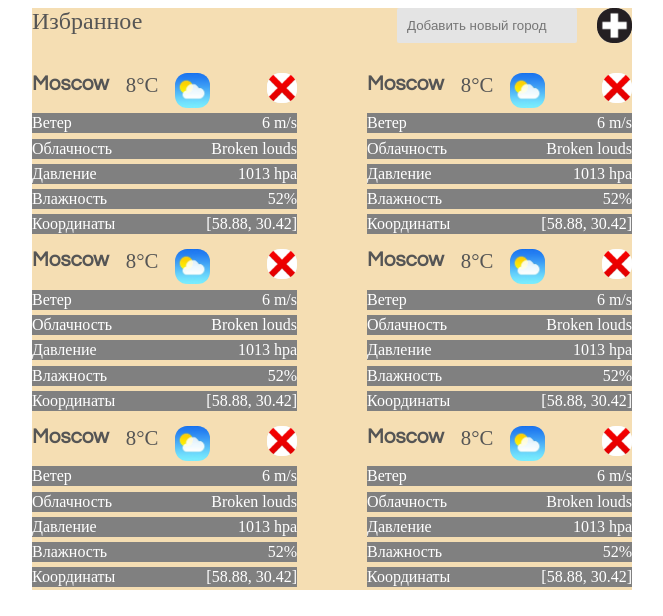
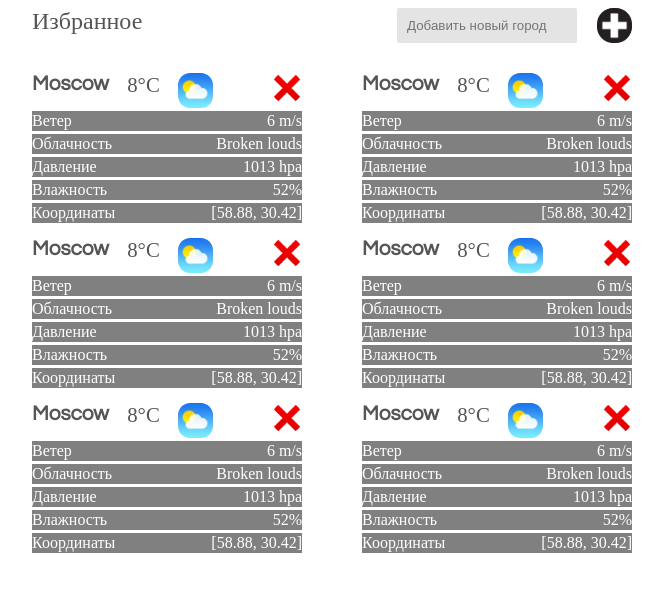
Before and after one commit to DanBasilaev/Itmo_web_6-sem, a website: page html/main.html in a window 1280 px wide. Shown: the part 184-800 px from the top of the page, without its empty margins (308-971 px from the left). Drawn offline with Linux system fonts and the light colour scheme.

Commit message:
Last
Доработка ошибок

```diff
--- a/css/style.css
+++ b/css/style.css
@@ -115,9 +115,11 @@ img{
 }
 
 ul.weather{
+  display: block;
   border: black;
   margin: 0;
   padding: 0;
+  width: 100%;
 }
 ul.weather li{
   list-style: none;
@@ -135,7 +137,6 @@ ul.weather span{
 
 /*---------Favorites*/
 .favorites{
-  background-color: wheat;
   margin-top: 3%;
 }
 
@@ -148,10 +149,10 @@ ul.menu{
   margin: 3% 0 0 0;
   padding: 0;
 }
-ul.menu li{
+ul.menu li.city{
   list-style: none;
   margin-top: 2%;
-  width: 265px;
+  width:45%;
 }
 .flex{
   display: flex;
@@ -177,6 +178,7 @@ ul.menu li{
   margin: 0;
   border-radius: 45%;
 }
+
 
 /*---------End Favorites*/
 
```
Also changed, not shown: html/main.html (indentation only).
